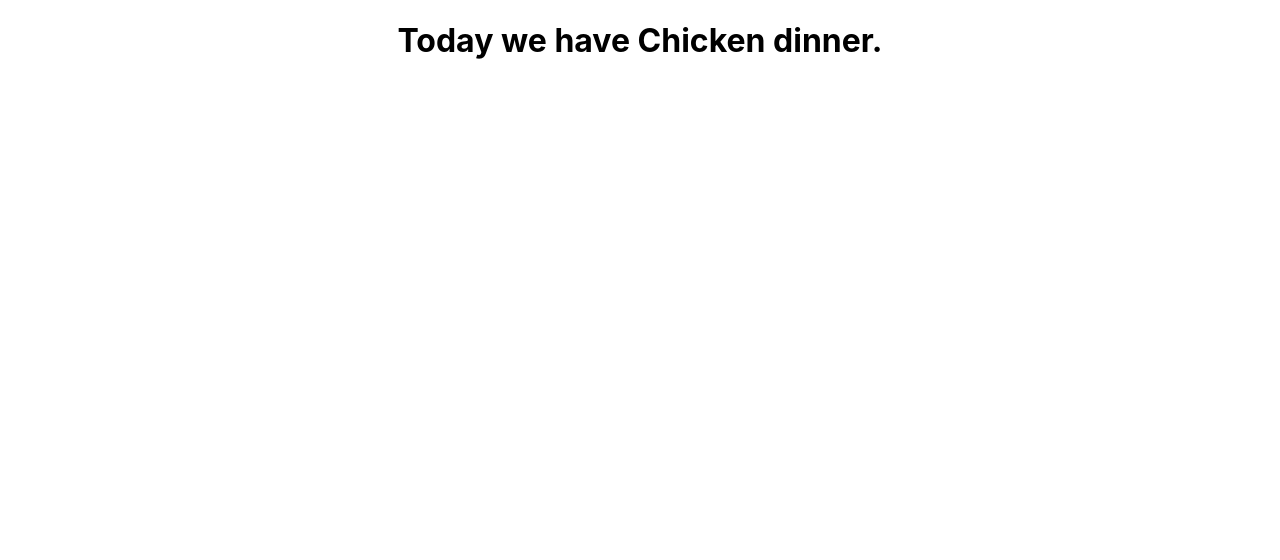
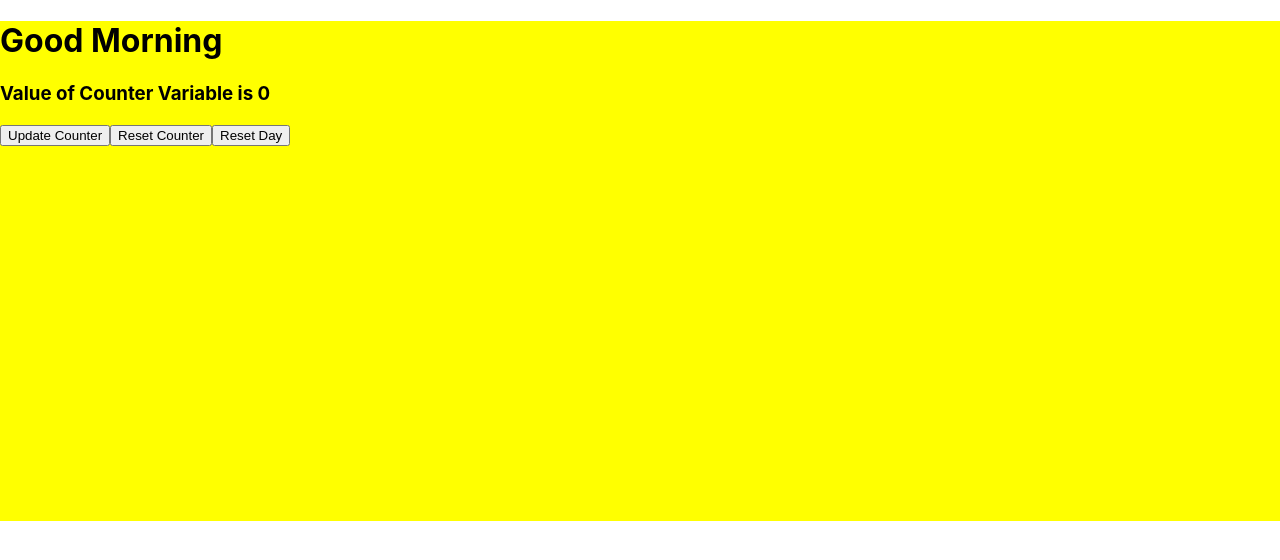
Before and after one commit to saqibsoit/myreact, a React (Create React App) app: page / in a window 1280 px wide. Shown: the top 560 px of the page. Built offline with nearby package versions, Linux system fonts and the light colour scheme.

Commit message:
Add some CSS and Declare variable

```diff
--- a/src/App.css
+++ b/src/App.css
@@ -1,38 +1,8 @@
-.App {
-  text-align: center;
+.box{
+  height: 500px;
+  background-color: lightgray;
 }
 
-.App-logo {
-  height: 40vmin;
-  pointer-events: none;
+.dayLight{
+  background-color: yellow;
 }
-
-@media (prefers-reduced-motion: no-preference) {
-  .App-logo {
-    animation: App-logo-spin infinite 20s linear;
-  }
-}
-
-.App-header {
-  background-color: #282c34;
-  min-height: 100vh;
-  display: flex;
-  flex-direction: column;
-  align-items: center;
-  justify-content: center;
-  font-size: calc(10px + 2vmin);
-  color: white;
-}
-
-.App-link {
-  color: #61dafb;
-}
-
-@keyframes App-logo-spin {
-  from {
-    transform: rotate(0deg);
-  }
-  to {
-    transform: rotate(360deg);
-  }
-}
--- a/src/App.js
+++ b/src/App.js
@@ -1,11 +1,23 @@
-
+import React, {useState} from 'react';
+import Message from './Message';
 import './App.css';
-import Dinner from './dinner.js';
+//import Dinner from './dinner.js';
 
 function App() {
+  let [count, setCount] = useState(0);
+  let[isMorning, setMorning] =  useState(true);
   return (
-    <div className = 'App'>
-      <Dinner dishName = 'Chicken'/>
+    <div className = {`box ${isMorning ? 'dayLight' : 'box'}`}>
+      <h1>Good {isMorning ? 'Morning' : 'Night'} </h1>
+     <Message counter = {count}/>
+     <button onClick= {()=> setCount(++ count)} > Update Counter
+        </button>
+
+        <button onClick= {()=> setCount(0)} > Reset Counter
+        </button>
+
+        <button onClick= {()=> setMorning(!isMorning)} > Reset Day
+        </button>
     </div>
   );
 }
--- /dev/null
+++ b/src/Message.js
@@ -0,0 +1,7 @@
+import React from "react";
+
+export default function Message(props){
+    return(
+        <h3>Value of Counter Variable is {props.counter}</h3>
+    )
+}
```
